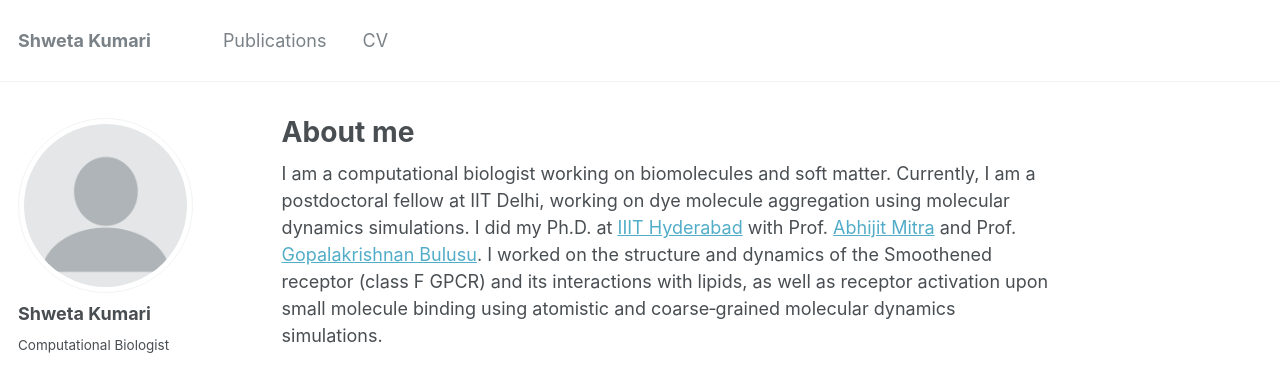
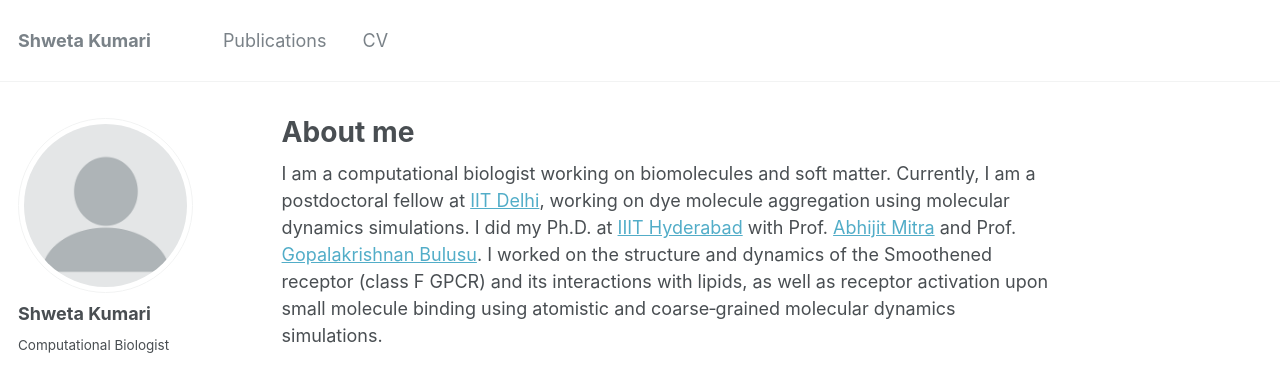
Before and after one commit to shweta-Moni/shweta-Moni.github.io, a Jekyll site: the page built from _pages/about.md, in a window 1280 px wide. Shown: the top 374 px of the page. Built offline with Jekyll 4.4.1, drawn with Linux system fonts in a browser that asks for light colours; some web fonts are replaced; part of the change alters nothing that is shown.

```diff
--- a/_pages/about.md
+++ b/_pages/about.md
@@ -9,7 +9,7 @@ redirect_from:
 ---
 
 I am a computational biologist working on biomolecules and soft matter. Currently, I am a postdoctoral fellow
-at IIT Delhi, working on dye molecule aggregation using molecular dynamics simulations. I did my Ph.D. at [IIIT
+at [IIT Delhi](https://home.iitd.ac.in/){:target="_blank"}, working on dye molecule aggregation using molecular dynamics simulations. I did my Ph.D. at [IIIT
 Hyderabad](https://www.iiit.ac.in/){:target="_blank"} with Prof. [Abhijit Mitra](https://faculty.iiit.ac.in/~abi_chem/web/){:target="_blank"} and Prof. [Gopalakrishnan Bulusu](https://www.linkedin.com/in/gopalakrishnan-bulusu-82a1705/?originalSubdomain=in){:target="_blank"}. I worked on the structure and dynamics of
 the Smoothened receptor (class F GPCR) and its interactions with lipids, as well as receptor activation upon small
 molecule binding using atomistic and coarse‑grained molecular dynamics simulations.
```
